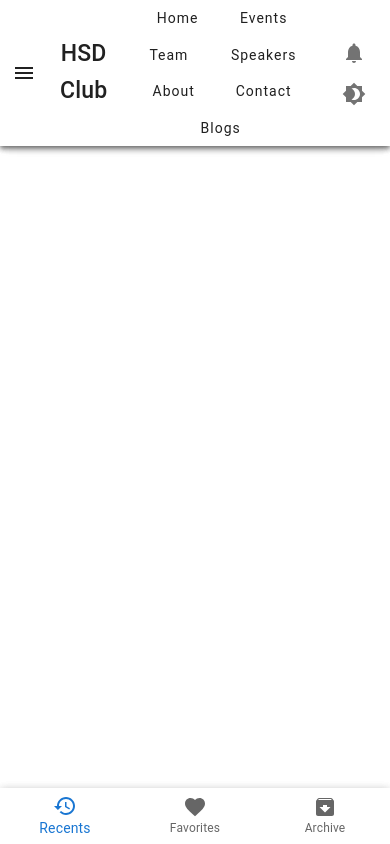
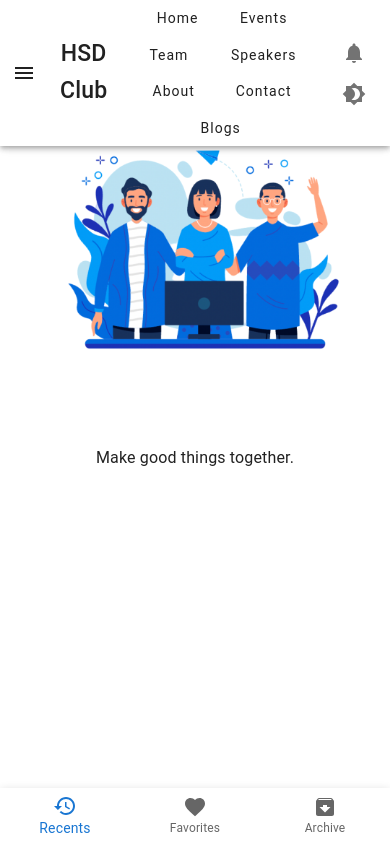
Before and after one commit to elselif/gdgClone, a React (Create React App) app: page / in a window 390 px wide. Built offline with nearby package versions, Linux system fonts and the light colour scheme; what @material-tailwind/react would draw is missing.

Commit message:
responsive-work

```diff
--- a/src/App.tsx
+++ b/src/App.tsx
@@ -1,22 +1,17 @@
 import React from 'react';
 
 import './App.css';
-import FixedBottomNavigation from './components/BottomApBar';
+import MobilMenu from './components/MobilMenu';
 import Navbar from './components/Navbar';
+import Home from './pages/Home';
 
 
 function App() {
   return (
     <div className="App">
-
       <Navbar />
-      <FixedBottomNavigation />
-
-      <Navbar />
-
-   <FixedBottomNavigation/>
-
-
+      <Home />
+      <MobilMenu />
     </div>
   );
 }
--- a/src/components/BottomApBar.tsx
+++ b/src/components/MobilMenu.tsx
@@ -8,7 +8,7 @@ import FavoriteIcon from '@mui/icons-material/Favorite';
 import ArchiveIcon from '@mui/icons-material/Archive';
 import Paper from '@mui/material/Paper';
 
-export default function FixedBottomNavigation() {
+export default function MobilMenu() {
   const [value, setValue] = React.useState(0);
   const ref = React.useRef<HTMLDivElement>(null);
 
--- a/src/pages/Home.tsx
+++ b/src/pages/Home.tsx
@@ -3,8 +3,15 @@ import React from 'react'
 export default function Home() {
   return (
     <>
-      <div className='bg-red-500 h-[312px] w-[100%]'>
-          <img src={require("../images/hello.png")} alt='i' width="380px" />
+      <div className=' bg-green-200 w-full '>
+        <div className='bg-red-500 flex mx-auto h-[312px] w-[1200px]'>
+          <div className=' w-[500px]'>
+            <img src={require("../images/hello.png")} alt='i' className='mx-auto h-auto w-[340px] overflow-hidden' />
+          </div>
+          <div className='w-full'>
+            <div className='text-4xl'>Make good things together.</div>
+          </div>
+        </div>
       </div>
     </>
   )
```
